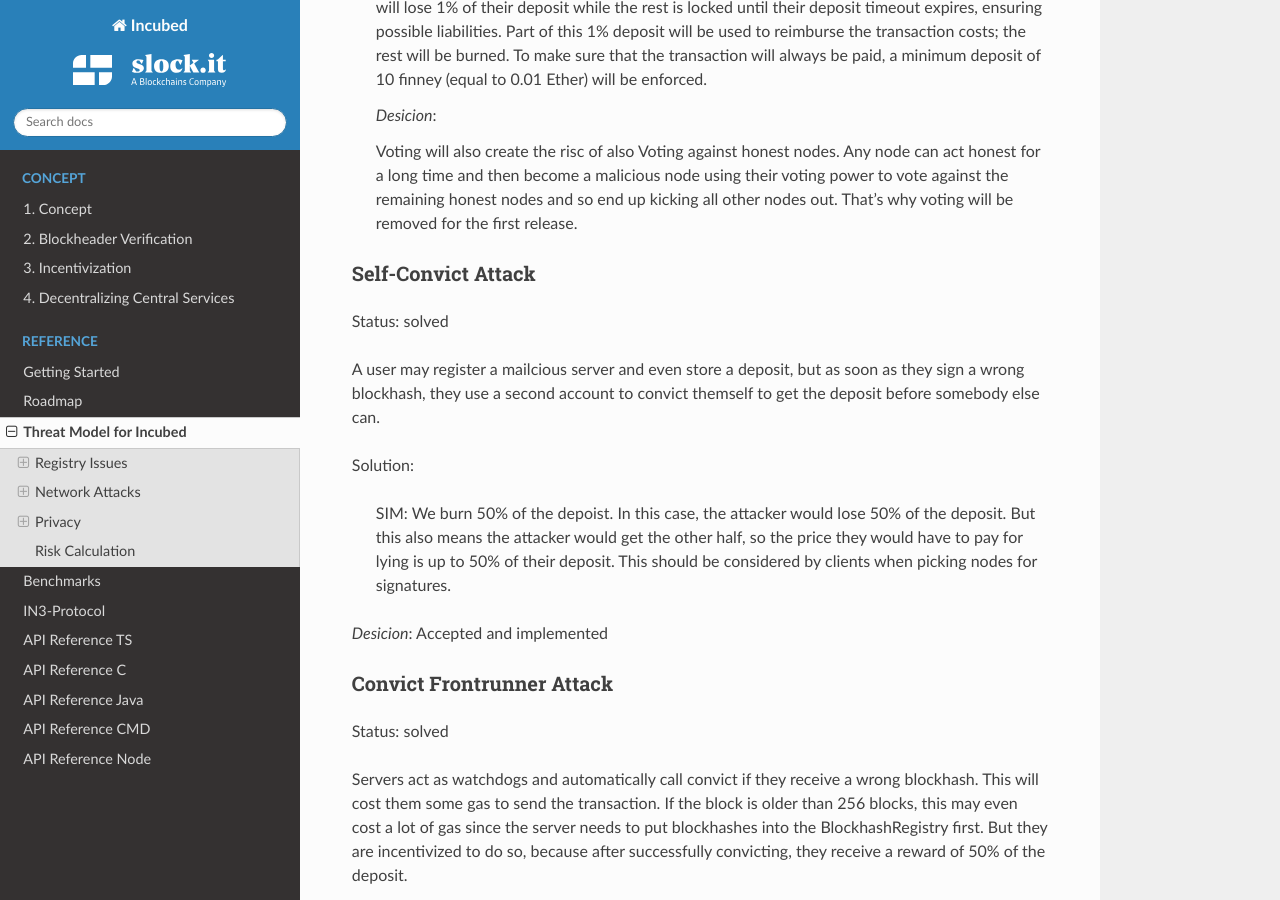
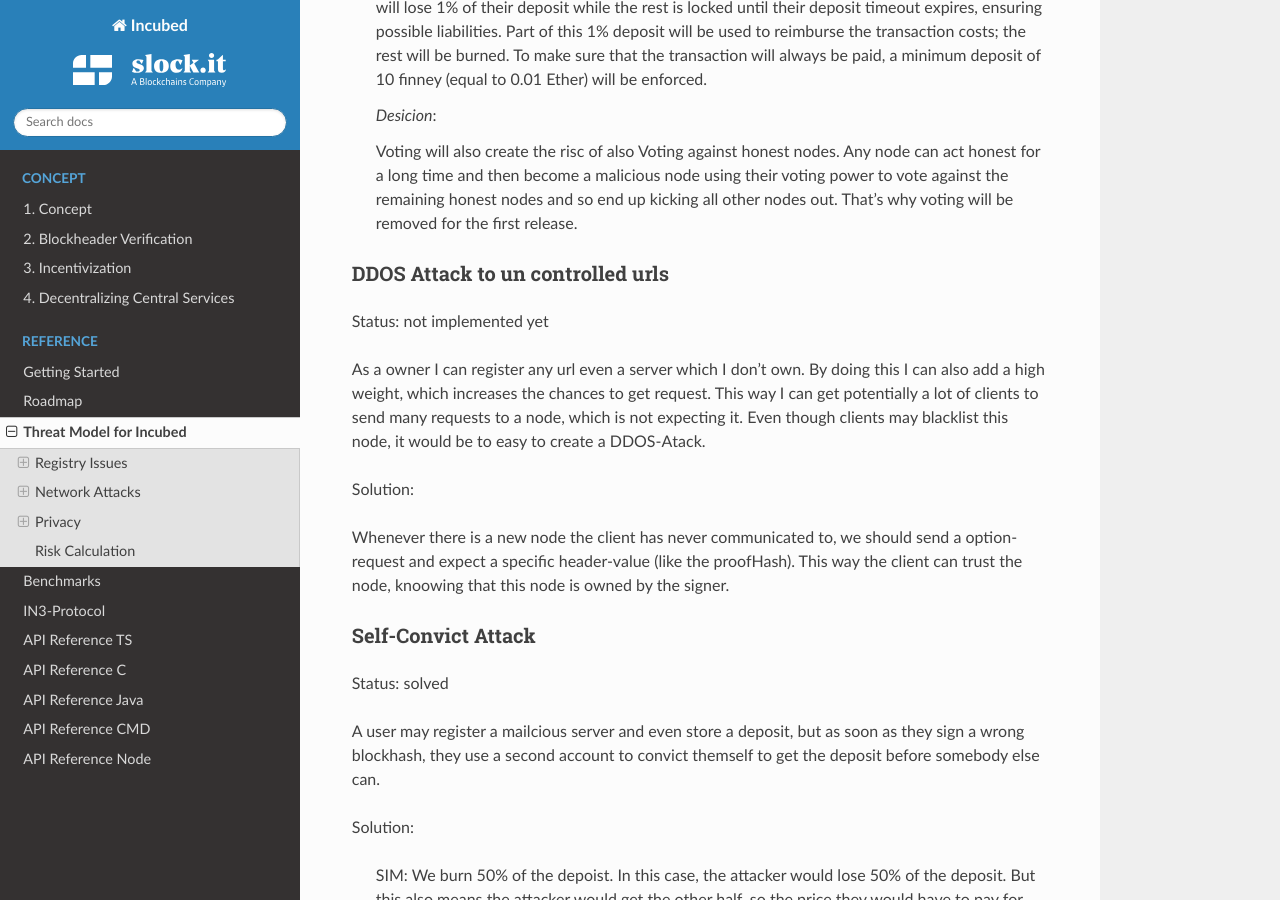
Before and after one commit to blockchainsllc/in3-docs, a Sphinx documentation site: the page built from docs/Threat-Model-for-Incubed.md, in a window 1280 px wide and 900 px high, scrolled down 2791 px. Built offline with Sphinx 7.4.7 and the Read the Docs theme 2.0.0, drawn with Linux system fonts in a browser that asks for light colours.

Commit message:
added dos-attack

```diff
--- a/docs/Threat-Model-for-Incubed.md
+++ b/docs/Threat-Model-for-Incubed.md
@@ -81,6 +81,14 @@ Solutions:
     Voting will also create the risc of also Voting against honest nodes. Any node can act honest for a long time and then become a malicious node using their voting power to vote against the remaining honest nodes and so end up kicking all other nodes out. That's why voting will be removed for the first release.
 
 
+### DDOS Attack to un controlled urls
+Status: not implemented yet
+
+As a owner I can register any url even a server which I don't own. By doing this I can also add a high weight, which increases the chances to get request. This way I can get  potentially a lot of clients to send many requests to a node, which is not expecting it. Even though clients may blacklist this node, it would be to easy to create a DDOS-Atack.
+
+Solution:
+
+Whenever there is a new node the client has never communicated to, we should send a option-request and expect a specific header-value (like the proofHash). This way the client can trust the node, knoowing that this node is owned by the signer.
 
 ### Self-Convict Attack
 Status: solved
```
